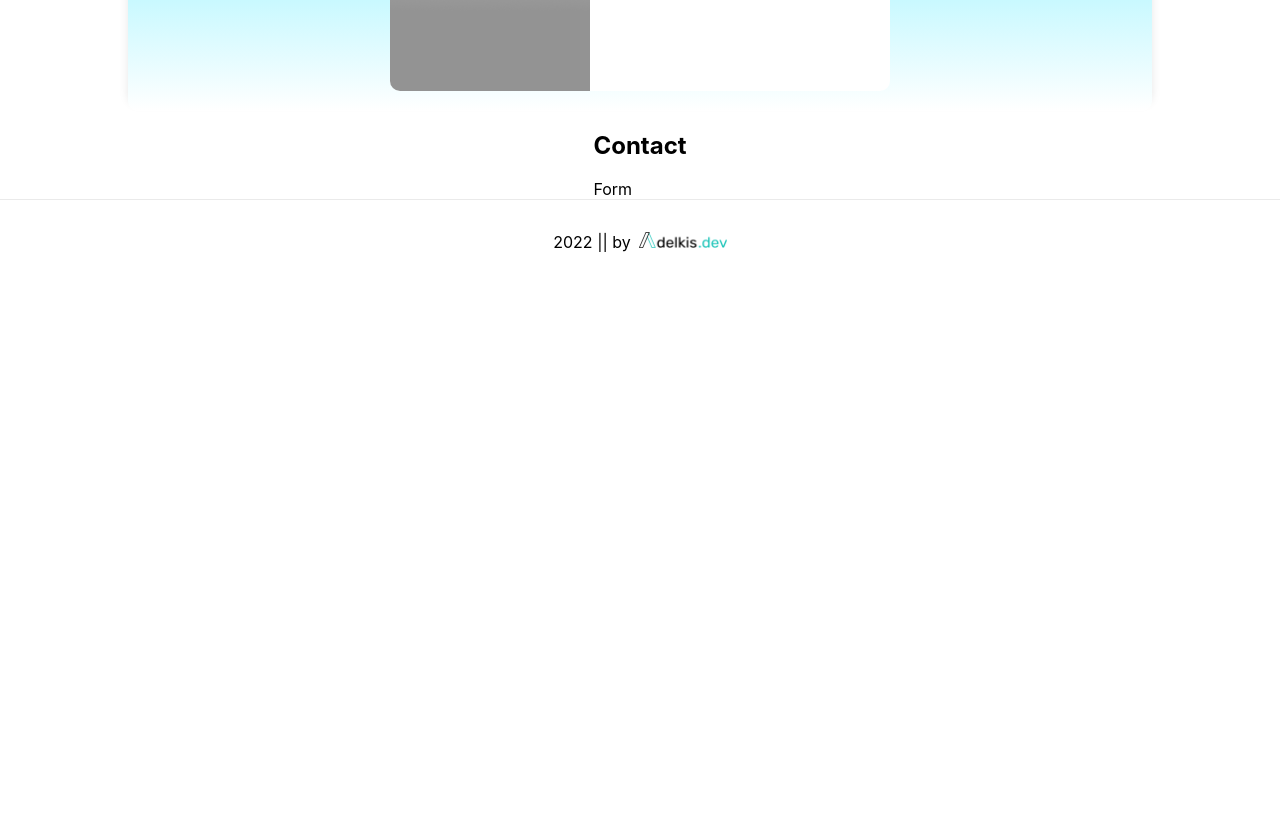
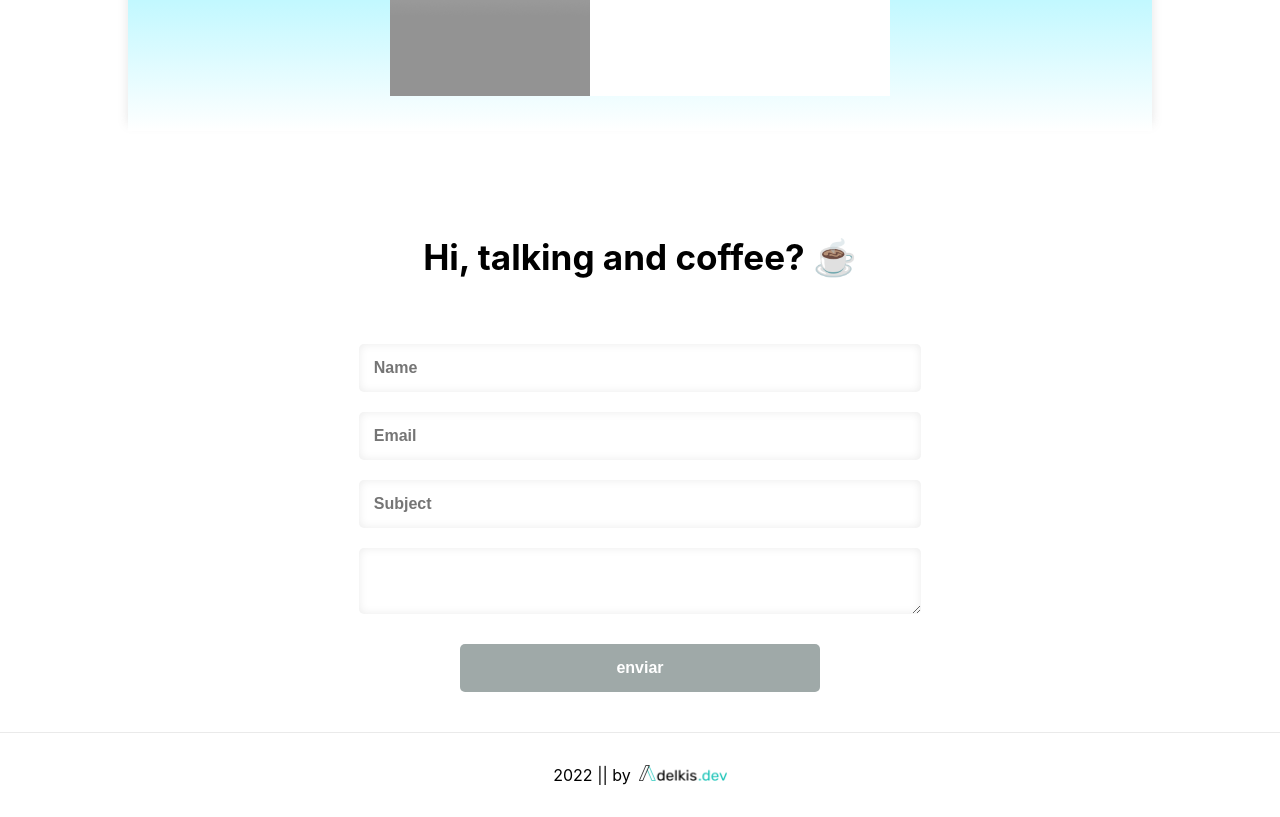
Before and after one commit to adelquis-molinari/adelkis-dev, a Next.js app: page / in a window 1280 px wide. Shown: the part 1909-2726 px from the top of the page. Before the commit the page ends 2193 px from the top, so only its background shows below. Built offline with nearby package versions, Linux system fonts and the light colour scheme.

Commit message:
cambios finales en estilos index

```diff
--- a/pages/index.js
+++ b/pages/index.js
@@ -13,10 +13,7 @@ export default function Home() {
       <AboutContent />
       <Skills />
       <MyProyects />
-      <section>
-        <h2>Contact</h2>
-        <Form />
-      </section>
+      <Form />
     </main>
   );
 }
--- a/src/components/card-proyect/Card.module.css
+++ b/src/components/card-proyect/Card.module.css
@@ -1,8 +1,7 @@
 .card {
   height: auto;
-  margin: 10px;
+  margin: 5px;
   background-color: #fff;
-  border-radius: 10px;
   cursor: pointer;
   overflow: hidden;
   transition: all 0.3s ease-in-out;
@@ -30,9 +29,12 @@
   height: auto;
   padding: 6px;
 }
+
 @media (max-width: 450px) {
   .card a {
     flex-direction: column;
+    align-items: center;
+    justify-content: center;
   }
   .card img {
     width: 300px;
@@ -41,3 +43,8 @@
     width: 100%;
   }
 }
+@media (prefers-color-scheme: dark) {
+  .card {
+    background-color: var(--dark);
+  }
+}
--- a/src/components/card-proyect/card-proyect.js
+++ b/src/components/card-proyect/card-proyect.js
@@ -1,5 +1,4 @@
 import React from "react";
-import Image from "next/dist/client/image";
 import Link from "next/link";
 import styles from "./Card.module.css";
 
--- a/src/components/form/form.js
+++ b/src/components/form/form.js
@@ -1,5 +1,21 @@
+import styles from "./form.module.css";
 function Form() {
-  return <div>Form</div>;
+  return (
+    <div className={styles.form}>
+      <div className={styles.form__container}>
+        <div className={styles.form__container__title}>
+          <h3>Hi, talking and coffee? ☕</h3>
+        </div>
+        <div className={styles.form__container__input}>
+          <input type="text" id="name" placeholder="Name" />
+          <input type="text" id="email" placeholder="Email" />
+          <input type="text" id="subject" placeholder="Subject" />
+          <textarea id="message" />
+          <button className={styles.form__button}> enviar</button>
+        </div>
+      </div>
+    </div>
+  );
 }
 
 export default Form;
--- /dev/null
+++ b/src/components/form/form.module.css
@@ -0,0 +1,79 @@
+.form {
+  display: flex;
+  flex-direction: column;
+  align-items: center;
+  justify-content: center;
+  width: 60%;
+  padding: 20px;
+  margin-top: 50px;
+}
+.form__container {
+  display: flex;
+  flex-direction: column;
+  align-items: center;
+  justify-content: center;
+  width: 100%;
+}
+.form__container__title {
+  font-size: 30px;
+  font-weight: bold;
+  margin-bottom: 20px;
+}
+.form__container__input {
+  width: 80%;
+  padding: 0 10px;
+  margin-bottom: 20px;
+  display: flex;
+  flex-direction: column;
+  align-items: center;
+}
+
+.form__container__input input {
+  width: 100%;
+  outline: none;
+  font-size: 16px;
+  font-weight: bold;
+  color: var(--secondary);
+  padding: 15px;
+  margin: 10px;
+  border: none;
+  box-shadow: inset 0px 0px 10px rgba(0, 0, 0, 0.083);
+  border-radius: 5px;
+}
+.form__container__input input:focus {
+  box-shadow: inset 0px 0px 10px rgba(0, 0, 0, 0.2);
+}
+
+.form__container__input textarea {
+  width: 100%;
+  outline: none;
+  font-size: 16px;
+  font-weight: bold;
+  color: var(--secondary);
+  padding: 15px;
+  margin: 10px;
+  border: none;
+  box-shadow: inset 0px 0px 10px rgba(0, 0, 0, 0.083);
+  border-radius: 5px;
+}
+.form__button {
+  width: 64%;
+  padding: 15px;
+  margin-top: 20px;
+  border: none;
+  border-radius: 5px;
+  background-color: var(--secondary);
+  color: #fff;
+  font-size: 16px;
+  font-weight: bold;
+  cursor: pointer;
+  transition: all 0.3s ease-in-out;
+}
+.form__button:hover {
+  background-color: var(--primary);
+}
+@media screen and (max-width: 768px) {
+  .form {
+    width: 100%;
+  }
+}
--- a/src/components/header/header-home.module.css
+++ b/src/components/header/header-home.module.css
@@ -4,6 +4,8 @@
   justify-content: center;
   align-items: center;
   height: 700px;
+  width: 100%;
+  background: linear-gradient(to bottom, #1ee5ff25, transparent);
 }
 .title span {
   color: var(--secondary);
--- a/src/components/navbar/Navbar.module.css
+++ b/src/components/navbar/Navbar.module.css
@@ -1,6 +1,6 @@
 .navbar {
+  display: flex;
   position: fixed;
-  display: flex;
   justify-content: space-between;
   align-items: center;
   padding: 2rem 4rem;
--- a/src/components/proyects/proyects.module.css
+++ b/src/components/proyects/proyects.module.css
@@ -25,10 +25,9 @@
   justify-content: center;
   width: 100%;
   margin-top: 2em;
-  padding: 10px;
-  border-radius: 10px;
+  padding: 30px 10px;
   background: linear-gradient(to bottom, var(--info), transparent);
-  box-shadow: 0px -7px 10px rgba(0, 0, 0, 0.1);
+  box-shadow: 0px -7px 10px rgba(122, 122, 122, 0.2);
   transition: all 0.3s ease-in-out;
 }
 
```
Also changed, not shown: public/express.png, 1 other file (tests, documents, lock files or other folders).
